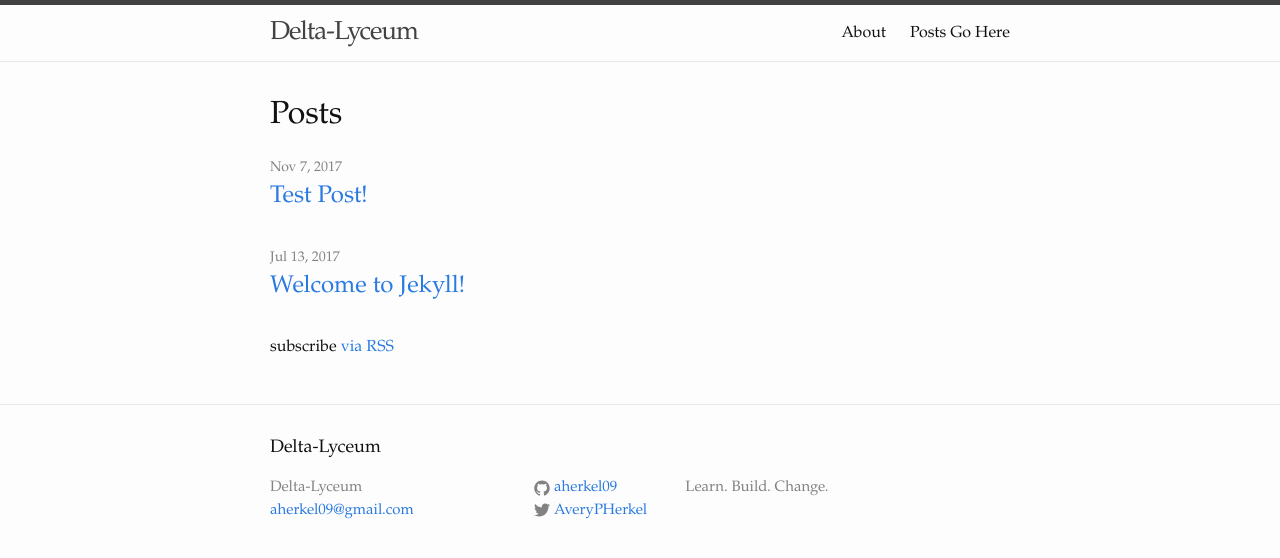
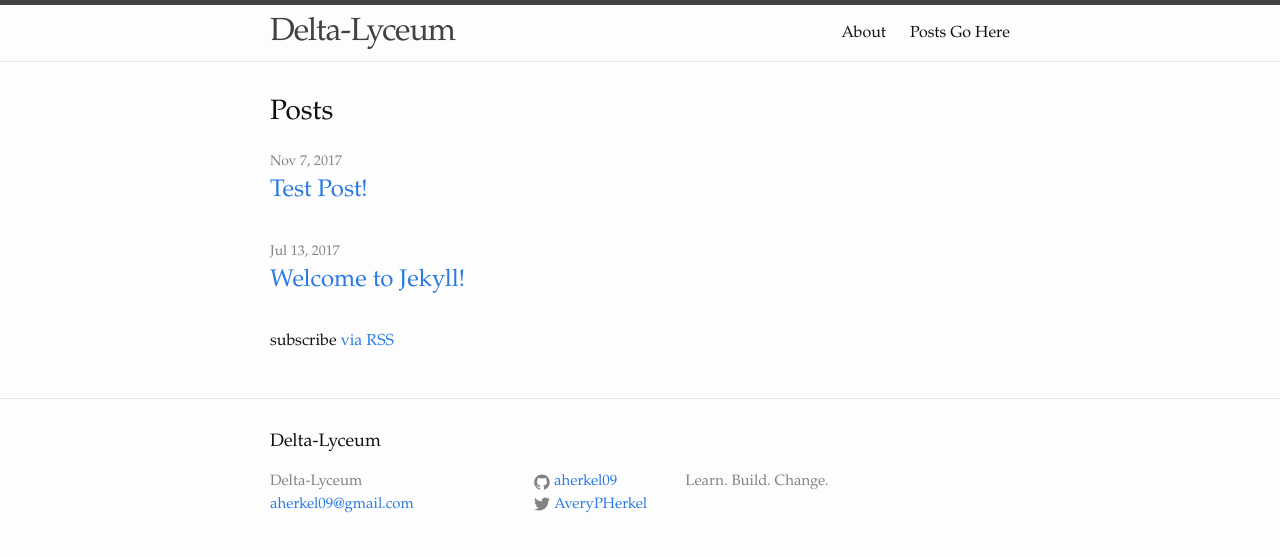
Before and after one commit to DeltaLyceum/aherkel09.github.io, a Jekyll site: the page built from index.html, in a window 1280 px wide. Shown: the top 558 px of the page. Built offline with Jekyll 4.4.1, drawn with Linux system fonts in a browser that asks for light colours.

Commit message:
Update _layout.scss

```diff
--- a/_sass/_layout.scss
+++ b/_sass/_layout.scss
@@ -11,7 +11,7 @@
 }
 
 .site-title {
-    font-size: 26px;
+    font-size: 32px;
     font-weight: 300;
     line-height: 56px;
     letter-spacing: -1px;
@@ -172,7 +172,7 @@
 }
 
 .page-heading {
-    font-size: 32px;
+    font-size: 28px;
 }
 
 .post-list {
@@ -209,7 +209,7 @@
     line-height: 1;
 
     @include media-query($on-laptop) {
-        font-size: 3px;
+        font-size: 36px;
     }
 }
 
```
